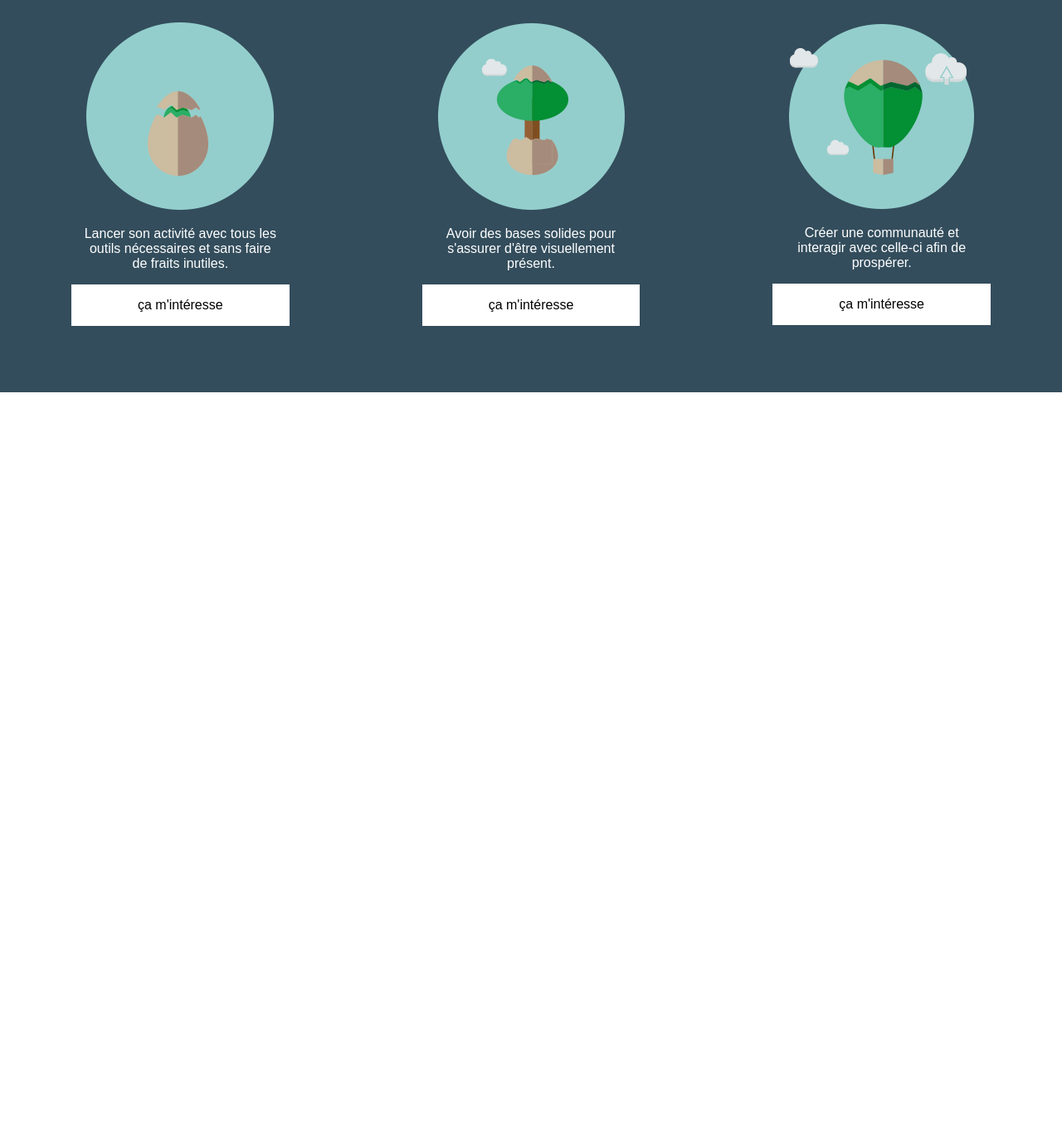
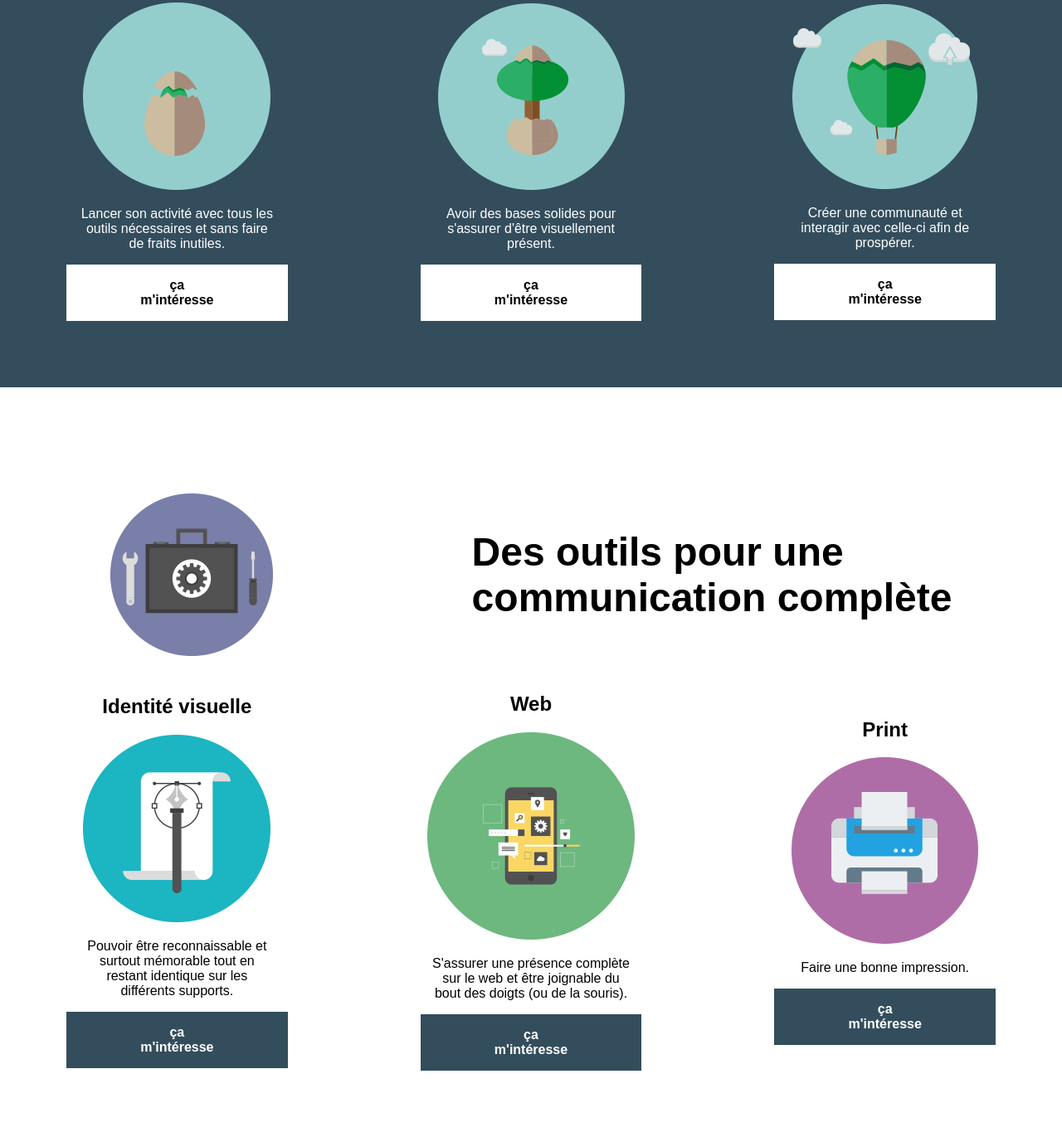
Before and after one commit to Developer-Karis/YoucommuniK, a plain HTML site: page index.html in a window 1280 px wide. Shown: the part 1772-3143 px from the top of the page at 83% size. Before the commit the page ends 2245 px from the top, so only its background shows below. Drawn offline with Linux system fonts and the light colour scheme; a web font is replaced by a local one.

Commit message:
outil fini update Jul 08 - 17:15

```diff
--- a/css/style.css
+++ b/css/style.css
@@ -88,7 +88,7 @@ body {
     align-items: center;
     white-space: pre-line;
     font-size: 1.5rem;
-    margin-bottom: 2em;
+    margin-bottom: 1em;
 }
 
 .packages h1 {
@@ -124,6 +124,58 @@ body {
     cursor: pointer;
     padding: 1em 5em;
     font-size: 1rem;
+    font-weight: bold;
+}
+
+/* Section 4 - Outils */
+
+.container-outils {
+    margin-top: 8em;
+}
+
+.outils {
+    display: flex;
+    justify-content: center;
+    align-items: center;
+    white-space: pre-line;
+    font-size: 1.5rem;
+    margin-bottom: 1em;
+}
+
+.outils h1 {
+    margin-left: 5em;
+}
+
+.outils-items {
+    display: flex;
+    justify-content: center;
+    align-items: center;
+    text-align: center;
+}
+
+.outils h1 {
+    font-size: 2em;
+}
+
+.outils-items p {
+    white-space: pre-line;
+}
+
+.outils-items div {
+    margin-left: 5em;
+    margin-right: 5em;
+    padding-bottom: 5em;
+}
+
+.buttonOutils {
+    background-color: rgb(51, 77, 92);
+    color: white;
+    border: none;
+    outline: none;
+    cursor: pointer;
+    padding: 1em 5em;
+    font-size: 1rem;
+    font-weight: bold;
 }
 
 /* Footer */
--- a/index.html
+++ b/index.html
@@ -8,6 +8,7 @@
     <title>YoucommuniK</title>
     <link rel="stylesheet" href="./css/style.css">
     <link href="https://fonts.googleapis.com/css2?family=Monda&display=swap" rel="stylesheet">
+    <link rel="shortcut icon" href="./img/home-icon.png" type="image/x-icon">
 </head>
 
 <body>
@@ -29,7 +30,7 @@
                     </div>
                     <div>
                         <img src="./img/outils-icon.png" alt="">
-                        <a href="">outils</a>
+                        <a href="#outils">outils</a>
                     </div>
                     <div>
                         <img src="./img/projets-icon.png" alt="">
@@ -123,6 +124,45 @@
             </div>
         </div>
     </section>
+
+    <!-- Section Outils -->
+    <section id="outils">
+        <div class="container-outils">
+            <div class="outils">
+                <img src="./img/outils.png" alt="">
+                <h1>Des outils pour une
+                    communication complète
+                </h1>
+            </div>
+            <div class="outils-items">
+                <div>
+                    <h1>Identité visuelle</h1>
+                    <img src="./img/identite-graphique.png" alt="">
+                    <p>Pouvoir être reconnaissable et
+                        surtout mémorable tout en
+                        restant identique sur les
+                        différents supports.
+                    </p>
+                    <button type="submit" class="buttonOutils">ça m'intéresse</button>
+                </div>
+                <div>
+                    <h1>Web</h1>
+                    <img src="./img/reseaux-sociaux.png" alt="">
+                    <p>S'assurer une présence complète
+                        sur le web et être joignable du
+                        bout des doigts (ou de la souris).
+                    </p>
+                    <button type="submit" class="buttonOutils">ça m'intéresse</button>
+                </div>
+                <div>
+                    <h1>Print</h1>
+                    <img src="./img/print.png" alt="">
+                    <p>Faire une bonne impression.</p>
+                    <button type="submit" class="buttonOutils">ça m'intéresse</button>
+                </div>
+            </div>
+        </div>
+    </section>
 </body>
 
 </html>
```
